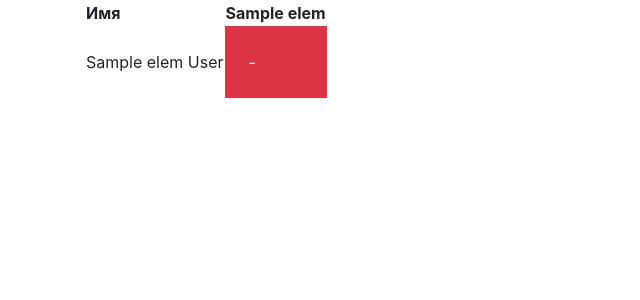
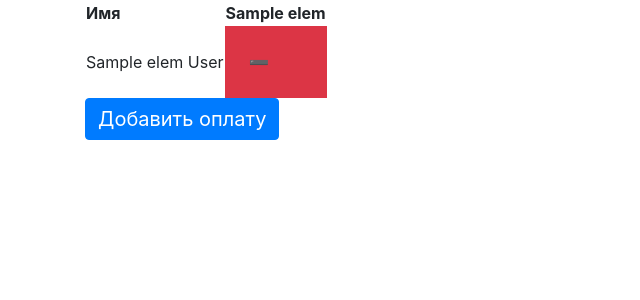
Before and after one commit to Migelit0/srm, a Flask app: template templates/payment_table.html in a window 1280 px wide. Shown: the part 70-370 px from the top of the page, without its empty margins (0-640 px from the left). Run offline with Flask 2, Linux system fonts and the light colour scheme; the template is opened without the code that fills it: most values are stand-ins (such as "Sample title", 1, 10 or a date in 2020); some libraries are stand-ins or nearby versions.

Commit message:
Gates of Hell

```diff
--- a/main.py
+++ b/main.py
@@ -195,7 +195,6 @@ def payment(lesson_id):
         # for row in data:
         #     print(*row)
 
-
         students = []
         for elem in data:
             user = db_sess.query(User).filter(elem[0].student_id == User.id).first()
@@ -209,7 +208,7 @@ def payment(lesson_id):
 
         # print(students)
 
-        return render_template('payment_table.html', data=data, dates=dates, students=students)
+        return render_template('payment_table.html', data=data, dates=dates, students=students, lesson_id=lesson_id)
 
 
 @app.route('/')
--- a/templates/attendance_table.html
+++ b/templates/attendance_table.html
@@ -19,9 +19,9 @@
             {% for one in student_attendance %}
             {% if one.student_id == elem.id %}
             {% if one.is_attended %}
-            <td class="p-4 mb-2 bg-success text-white">+</td>
+            <td class="p-4 mb-2 bg-success text-white">➕</td>
             {% else %}
-            <td class="p-4 mb-2 bg-danger text-white">-</td>
+            <td class="p-4 mb-2 bg-danger text-white">➖</td>
             {% endif %}
             {% endif %}
             {% endfor %}
--- a/templates/payment_table.html
+++ b/templates/payment_table.html
@@ -16,9 +16,9 @@
         {% for one in payment %}
         {% if one.student_id == elem.id %}
         {% if one.is_payed %}
-                        <td class="p-4 mb-2 bg-success text-white">+</td>
+        <td class="p-4 mb-2 bg-success text-white">➕</td>
         {% else %}
-                        <td class="p-4 mb-2 bg-danger text-white">-</td>
+        <td class="p-4 mb-2 bg-danger text-white">➖</td>
         {% endif %}
         {% endif %}
         {% endfor %}
@@ -26,5 +26,7 @@
     </tr>
     {% endfor %}
 </table>
-
+<a class="btn btn-primary navbar-brand text-white" style="margin-right: auto" href="/lesson/add/{{lesson_id}}">
+    Добавить оплату
+</a>
 {% endblock %}
```
Lines whose indentation alone changed are shown as unchanged.
